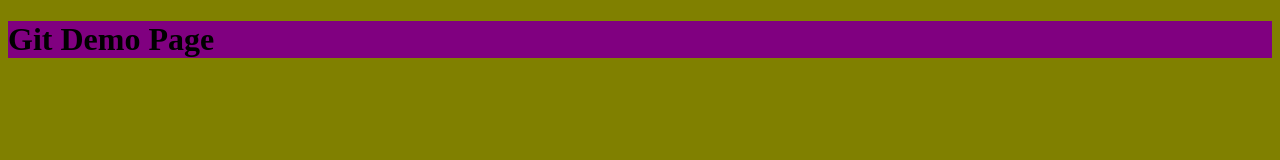
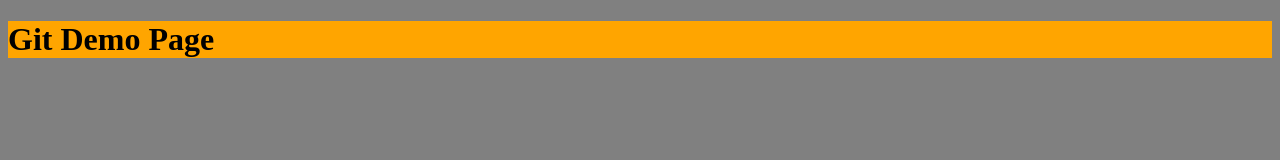
Before and after one commit to gabi6c/learn-github, a plain HTML site: page index.html in a window 1280 px wide. Drawn offline with Linux system fonts and the light colour scheme.

Commit message:
Trying out new style in H1 and colors for both

```diff
--- a/style.css
+++ b/style.css
@@ -1,7 +1,9 @@
 body {
-	background-color: olive;
+	background-color: Grey;
 }
 
 h1 {
-	background-color: purple;
+	background-color: Orange;
+	font: Helvetica;
+	fontsize: 30pt;
 }
```
